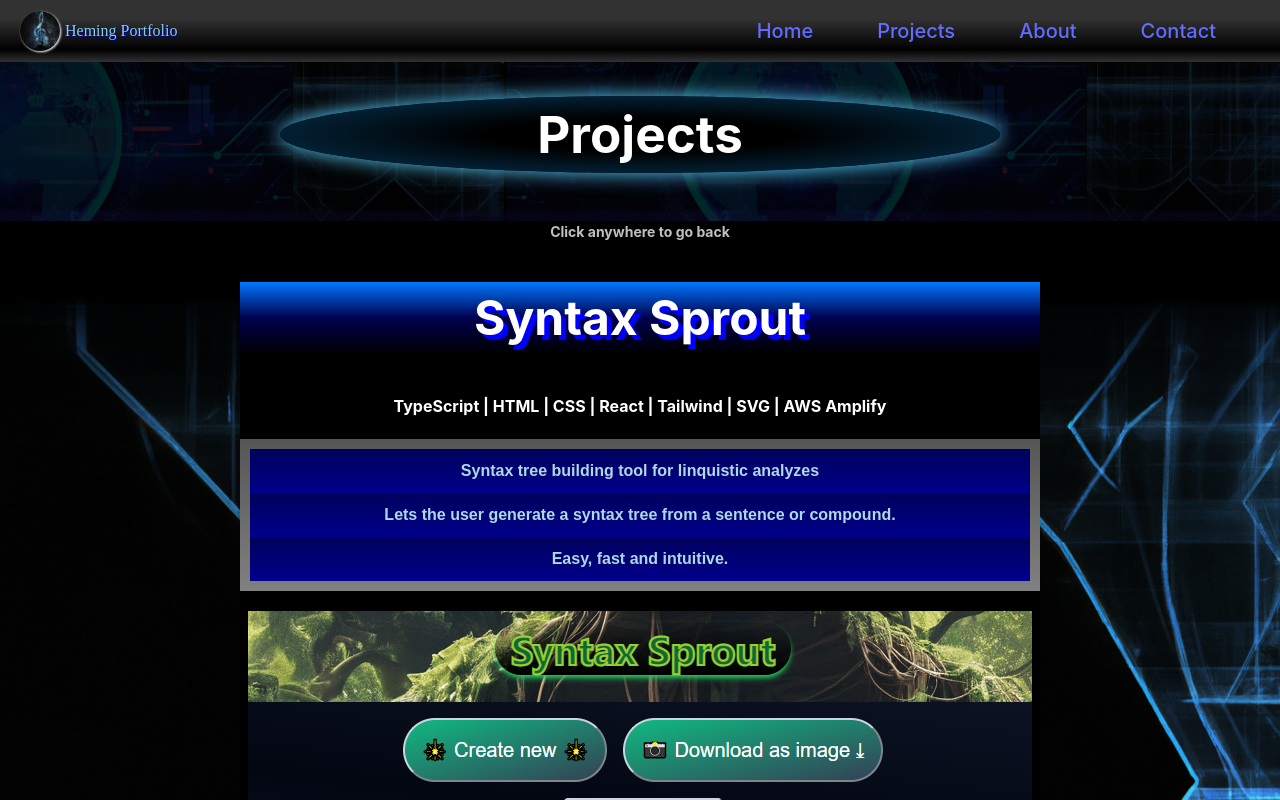
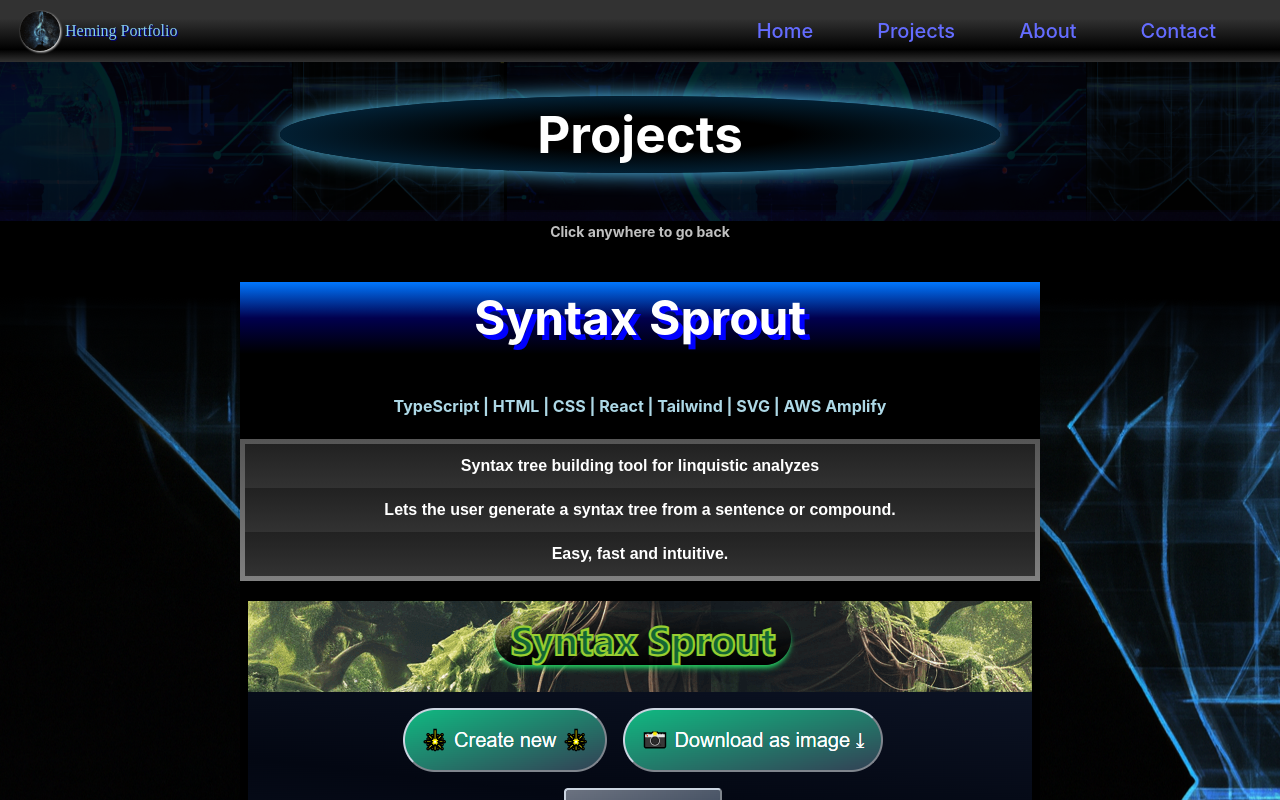
Before and after one commit to hemingus/portfolio, a React (Vite) app: page /projects in a window 1280 px wide. Both pictures are taken after a click on the item "Syntax Sprout". Shown: the top 800 px of the page. Built offline with nearby package versions, Linux system fonts and the light colour scheme.

Commit message:
GalleryCenterpiece component style

```diff
--- a/src/components/GalleryCenterpiece/GalleryCenterpiece.css
+++ b/src/components/GalleryCenterpiece/GalleryCenterpiece.css
@@ -38,29 +38,24 @@
 }
 
 .GalleryText {
-    font-size: 1rem;
-    text-align: center;
     display: block;
     background: linear-gradient(black -200%, grey);
-    padding: 10px;
+    padding: 5px;
     justify-self: center;
     margin: auto;
-    color: lightblue;
-    font-family: "Arial";
-    font-weight: 800;
 }
 
 .GalleryCenterpiece p {
     font-size: 1rem;
     text-align: center;
     display: block;
-    background: linear-gradient(black -200%, darkblue);
+    background: linear-gradient(black -200%, rgb(50, 50, 50));
     padding: 10px;
     justify-self: center;
     margin: auto;
-    color: lightblue;
+    color: white;
     font-family: "Arial";
-    font-weight: 800;
+    font-weight: 600;
 }
 
 .GalleryCenterpiece h2 {
@@ -72,3 +67,7 @@
     font-size: 14px;
     color: silver;
 }
+
+.GalleryCenterpiece h4 {
+    color: lightblue;
+}
```
